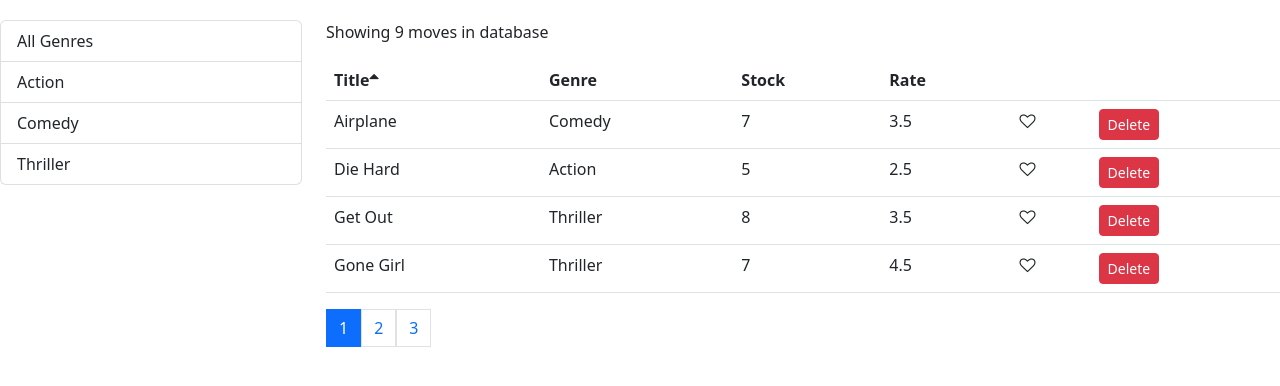
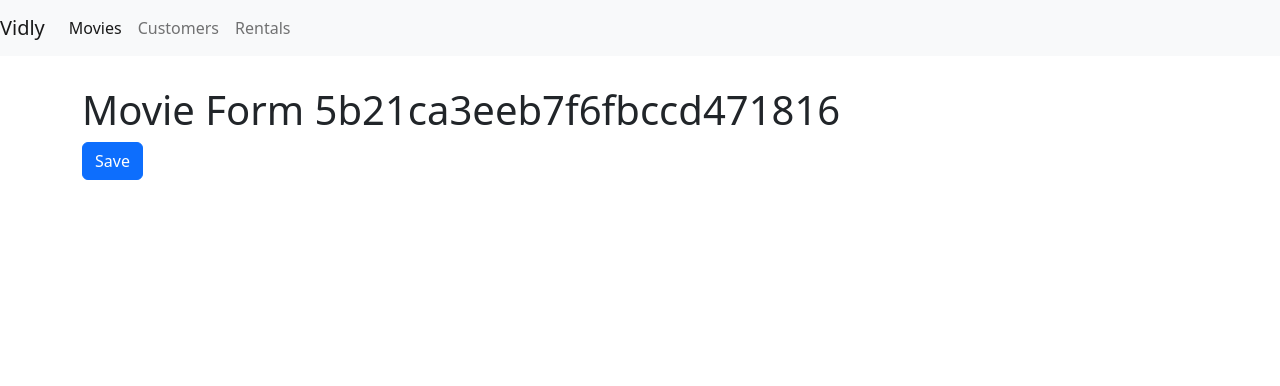
Before and after one commit to effi1994/study-react, a React (Create React App) app: page /movies/5b21ca3eeb7f6fbccd471816 in a window 1280 px wide. Shown: the top 386 px of the page. Built offline with nearby package versions, Linux system fonts and the light colour scheme.

Commit message:
add navbr

```diff
--- a/package.json
+++ b/package.json
@@ -16,6 +16,7 @@
     "prop-types": "^15.8.1",
     "react": "^18.2.0",
     "react-dom": "^18.2.0",
+    "react-router-dom": "^4.3.1",
     "react-scripts": "5.0.1",
     "web-vitals": "^2.1.4"
   },
--- a/src/App.js
+++ b/src/App.js
@@ -1,65 +1,29 @@
-import React, { Component } from 'react'
-import './App.css';
-import Navbar from './components/navbar';
-import Counters from './components/counters'
+import React, { Component } from "react";
+import "./App.css";
+import { Route, Redirect, Switch } from "react-router-dom";
+import Movies from "./components/movies";
+import MovieFrom from './components/movieFrom';
+import Costomers from "./components/costomers";
+import Rentals from "./components/rentals";
+import NotFound from "./components/notFound";
+import NavBar from "./components/navbar";
 class App extends Component {
-  state = {
-    counters: [
-      { id: 1, value: 4 },
-      { id: 2, value: 0 },
-      { id: 3, value: 0 },
-      { id: 4, value: 0 },
-    ],
-  };
-
-  handleIncrement = (counter) => {
-       const counters =[...this.state.counters];
-       const index = counters.indexOf(counter);
-       counters[index].value++;
-       this.setState({counters});
-     };
-
-     handleDecrement = (counter) => {
-      const counters =[...this.state.counters];
-      const index = counters.indexOf(counter);
-      counters[index].value--;
-      this.setState({counters});
-    };
-
-  hanleReset = () => {
-    let counters = this.state.counters.filter((i) => {
-       i.value=0;
-       return i;
-    });
-    this.setState({
-      counters,
-    });
-  };
-
-
-
-  handleDelete = (counterId) => {
-    let counters = this.state.counters.filter((i) => i.id !== counterId);
-    this.setState({
-      counters,
-    });
-  };
   render() {
     return (
       <React.Fragment>
-        <Navbar
-        totalCounters={this.state.counters.filter(c=> c.value >0).length}/>
+        <NavBar />
         <main className="container">
-          <Counters
-          counters={this.state.counters}
-          onReset={this.hanleReset}
-          onIncrement={this.handleIncrement}
-          onDelete={this.handleDelete}
-          onDecrement={this.handleDecrement}
-          />
+          <Switch>
+            <Route path={"/movies/:id"} component={MovieFrom}/>
+            <Route path="/movies" component={Movies} />
+            <Route path="/customers" component={Costomers} />
+            <Route path="/rentals" component={Rentals} />
+            <Route path="/not-found" component={NotFound} />
+            <Redirect from="/" exact to={"/movies"} />
+            <Redirect to={"/not-found"} />
+          </Switch>
         </main>
       </React.Fragment>
-
     );
   }
 }
--- /dev/null
+++ b/src/components/costomers.jsx
@@ -0,0 +1,7 @@
+import React from 'react';
+
+const Costomers = () => {
+       return <h1>Costomers</h1>;
+}
+
+export default Costomers;
--- /dev/null
+++ b/src/components/movieFrom.jsx
@@ -0,0 +1,17 @@
+import React from "react";
+
+const MovieForm = ({ match, history }) => {
+  return (
+    <div>
+      <h1>Movie Form {match.params.id} </h1>
+      <button
+        className="btn btn-primary"
+        onClick={() => history.push("/movies")}
+      >
+        Save
+      </button>
+    </div>
+  );
+};
+
+export default MovieForm;
--- a/src/components/moviesTable.jsx
+++ b/src/components/moviesTable.jsx
@@ -1,9 +1,11 @@
 import React, { Component } from "react";
 import Like from "./common/like";
 import Table from "./common/table";
+import { Link } from "react-router-dom"
 class MoviesTable extends Component {
   columns = [
-    { path: "title", label: "Title" },
+    { path: "title", label: "Title" ,
+    content: movie =><Link to={`/movies/${movie._id}`}>{movie.title}</Link>},
     { path: "genre.name", label: "Genre" },
     { path: "numberInStock", label: "Stock" },
     { path: "dailyRentalRate", label: "Rate" },
--- a/src/components/navbar.jsx
+++ b/src/components/navbar.jsx
@@ -1,17 +1,38 @@
+import React from "react";
+import { Link, NavLink } from "react-router-dom";
 
-const Navbar = (props) => {
+const NavBar = () => {
   return (
-    <nav className="navbar bg-light">
-      <div className="container-fluid">
-        <a className="navbar-brand" href="#">
-          Navbar{" "}
-          <span className="badge rounded-pill text-bg-secondary">
-            {props.totalCounters}
-          </span>
-        </a>
+    <nav className="navbar navbar-expand-lg navbar-light bg-light">
+      <Link className="navbar-brand" to="/">
+        Vidly
+      </Link>
+      <button
+        className="navbar-toggler"
+        type="button"
+        data-toggle="collapse"
+        data-target="#navbarNavAltMarkup"
+        aria-controls="navbarNavAltMarkup"
+        aria-expanded="false"
+        aria-label="Toggle navigation"
+      >
+        <span className="navbar-toggler-icon" />
+      </button>
+      <div className="collapse navbar-collapse" id="navbarNavAltMarkup">
+        <div className="navbar-nav">
+          <NavLink className="nav-item nav-link" to="/movies">
+            Movies
+          </NavLink>
+          <NavLink className="nav-item nav-link" to="/customers">
+            Customers
+          </NavLink>
+          <NavLink className="nav-item nav-link" to="/rentals">
+            Rentals
+          </NavLink>
+        </div>
       </div>
     </nav>
   );
 };
 
-export default Navbar;
+export default NavBar;
--- /dev/null
+++ b/src/components/notFound.jsx
@@ -0,0 +1,7 @@
+import React from 'react';
+
+const NotFound = () => {
+       return ( <div></div> );
+}
+
+export default NotFound;
--- /dev/null
+++ b/src/components/rentals.jsx
@@ -0,0 +1,7 @@
+import React from 'react'
+
+const Rentals = () => {
+       return (  <h1>Rentals</h1>);
+}
+
+export default Rentals;
--- a/src/index.css
+++ b/src/index.css
@@ -1,8 +1,11 @@
 body {
   margin: 0;
-  padding: 20px 0 0 0;
+  padding: 0 0 0 0;
   font-family: sans-serif;
 
+}
+.navbar{
+  margin-bottom: 30px;
 }
 
 .clickable{
--- a/src/index.js
+++ b/src/index.js
@@ -2,16 +2,16 @@ import React from 'react';
 import ReactDOM from 'react-dom/client';
 import './index.css';
 import App from './App';
-import Movies from '../src/components/movies'
+import {BrowserRouter} from'react-router-dom'
 import reportWebVitals from './reportWebVitals'
 import 'bootstrap/dist/css/bootstrap.css'
 import 'font-awesome/css/font-awesome.css'
 
 const root = ReactDOM.createRoot(document.getElementById('root'));
 root.render(
-  <React.StrictMode>
-    <Movies />
-  </React.StrictMode>
+  <BrowserRouter>
+    <App />
+  </BrowserRouter>
 );
 
 // If you want to start measuring performance in your app, pass a function
```
Also changed, not shown: 1 other file (tests, documents, lock files or other folders).
